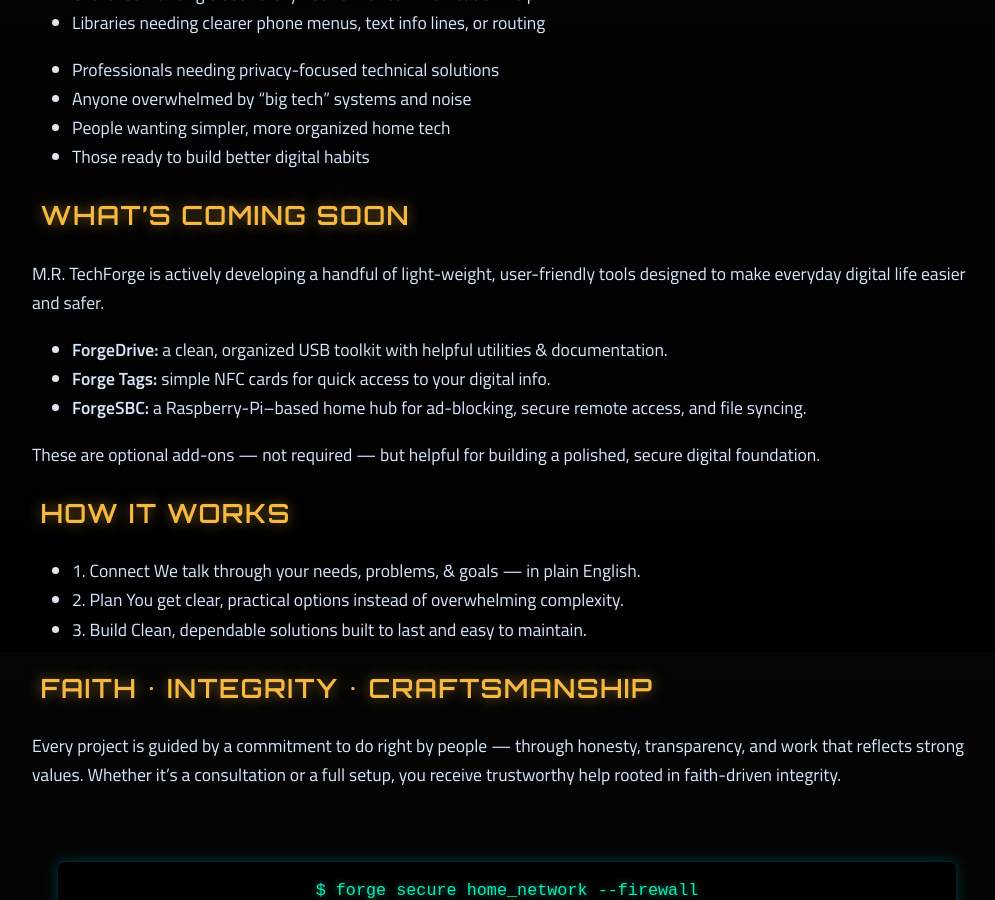
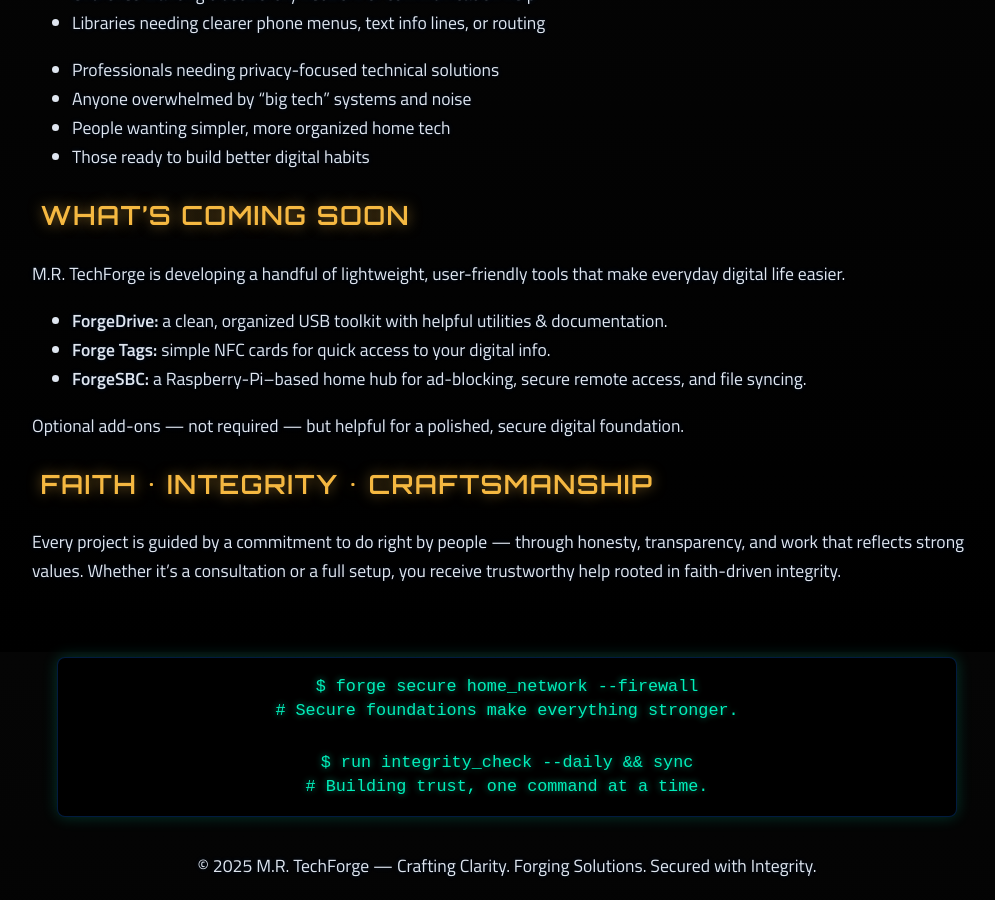
Before and after one commit to markisrt4/mrtechforge.github.io, a Jekyll site: the page built from index.md, in a window 1280 px wide and 900 px high, scrolled down 1148 px. Shown: the whole window, without its empty margins (133-1128 px from the left). Built offline with Jekyll 4.4.1, drawn with Linux system fonts in a browser that asks for light colours.

Commit message:
Update index.md

```diff
--- a/index.md
+++ b/index.md
@@ -7,173 +7,155 @@
 
 <div class="home">
 
-<!-- ================================
-     HERO SECTION (clean + lava glow)
-================================ -->
+  <!-- HERO -->
+  <section class="home-hero">
 
-<section class="home-hero">
+    <!-- Subtle embers -->
+    <div class="ember-layer">
+      <div class="ember"></div>
+      <div class="ember"></div>
+      <div class="ember"></div>
+      <div class="ember"></div>
+      <div class="ember"></div>
+      <div class="ember"></div>
+      <div class="ember"></div>
+      <div class="ember"></div>
+      <div class="ember"></div>
+      <div class="ember"></div>
+      <div class="ember"></div>
+      <div class="ember"></div>
+    </div>
 
-  <p class="hero-tagline">
-    Practical, relationship-focused tech consulting for homes, churches, libraries, and small businesses.
-  </p>
+    <p class="hero-tagline">
+      Practical, relationship-focused tech consulting for homes, churches, libraries, and small businesses.
+    </p>
 
-  <div class="hero-stamp">M.R. TECHFORGE</div>
+    <div class="hero-stamp">M.R. TECHFORGE</div>
 
-  <h1 class="hero-title">
-  <span>Crafting Practical</span>
-  <span>Tech Solutions</span>
-  <span>With Integrity & Skill</span>
-  </h1>
+    <h1 class="hero-title">
+      <span>Crafting Practical</span>
+      <span>Tech Solutions</span>
+      <span>With Integrity & Skill</span>
+    </h1>
 
-  <p class="hero-subtitle">
-    Clear, reliable, and relationship-driven technology help for your home, small business, church,
-    or community. Built on hands-on experience, a passion for Linux, and a commitment to integrity.
-  </p>
+    <p class="hero-subtitle">
+      Clear, reliable, and relationship-driven technology help for your home, small business, church,
+      or community. Built on hands-on experience, a passion for Linux, and a commitment to integrity.
+    </p>
 
-  <div class="hero-tags">
-    <span class="hero-tag">Linux</span>
-    <span class="hero-tag">Digital Security</span>
-    <span class="hero-tag">Networking</span>
-    <span class="hero-tag">Web Services</span>
-    <span class="hero-tag">Customized Tech Gadgets</span>
+    <div class="hero-tags">
+      <span class="hero-tag">Linux</span>
+      <span class="hero-tag">Digital Security</span>
+      <span class="hero-tag">Networking</span>
+      <span class="hero-tag">Web Services</span>
+      <span class="hero-tag">Customized Tech Gadgets</span>
+    </div>
 
-  </div>
+    <div class="hero-actions">
+      <a href="/services/" class="btn-glow hero-btn">Our Services</a>
+      <a href="/contact/" class="btn-outline hero-btn">Get in Touch</a>
+    </div>
 
-  <div class="hero-actions">
-    <a href="/services/" class="btn-glow hero-btn">Our Services</a>
-    <a href="/contact/" class="btn-outline hero-btn">Get in Touch</a>
-  </div>
+    <div class="hero-footnote">
+      Forging relationships — and solutions — that last.
+    </div>
 
-  <div class="hero-footnote">
-    Forging relationships — and solutions — that last.
-  </div>
-
-</section>
+  </section>
 
 
-<!-- ================================
-     WHAT WE STAND FOR
-================================ -->
-
-<section class="home-pillars">
-  <h2>What We Stand For</h2>
-
-  <div class="pillar-grid">
-
-    <div class="pillar-card">
-      <h3>Clarity</h3>
-      No confusing jargon. Clear explanations and real guidance.
-    </div>
-
-    <div class="pillar-card">
-      <h3>Reliability</h3>
-      Dependable setups built to last, not quick hacks or shortcuts.
-    </div>
-
-    <div class="pillar-card">
-      <h3>Integrity</h3>
-      Faith-driven values. Honest recommendations. Work done the right way.
-    </div>
-
-  </div>
-</section>
+  <div class="forge-divider"></div>
 
 
-<!-- ================================
-     WHO I HELP
-================================ -->
+  <!-- WHAT WE STAND FOR -->
+  <section class="home-pillars">
+    <h2>What We Stand For</h2>
 
-<section class="home-audience">
-  <h2>Who I Help</h2>
+    <div class="pillar-grid">
+      <div class="pillar-card">
+        <h3>Clarity</h3>
+        No confusing jargon. Clear explanations and real guidance.
+      </div>
 
-  <div class="audience-grid">
+      <div class="pillar-card">
+        <h3>Reliability</h3>
+        Dependable setups built to last, not quick hacks or shortcuts.
+      </div>
 
-    <div>
-      <ul>
-        <li>Families needing safer, cleaner digital setups</li>
-        <li>Small businesses seeking dependable tech guidance</li>
-        <li>Churches wanting trustworthy network or communication help</li>
-        <li>Libraries needing clearer phone menus, text info lines, or routing</li>
-      </ul>
+      <div class="pillar-card">
+        <h3>Integrity</h3>
+        Faith-driven values. Honest recommendations. Work done the right way.
+      </div>
     </div>
-
-    <div>
-      <ul>
-        <li>Professionals needing privacy-focused technical solutions</li>
-        <li>Anyone overwhelmed by “big tech” systems and noise</li>
-        <li>People wanting simpler, more organized home tech</li>
-        <li>Those ready to build better digital habits</li>
-      </ul>
-    </div>
-
-  </div>
-</section>
+  </section>
 
 
-<!-- ================================
-     PRODUCTS COMING SOON
-================================ -->
-
-<section class="home-products">
-  <h2>What’s Coming Soon</h2>
-
-  <p>
-    M.R. TechForge is actively developing a handful of light-weight, user-friendly tools designed
-    to make everyday digital life easier and safer.
-  </p>
-
-  <ul>
-    <li><strong>ForgeDrive:</strong> a clean, organized USB toolkit with helpful utilities & documentation.</li>
-    <li><strong>Forge Tags:</strong> simple NFC cards for quick access to your digital info.</li>
-    <li><strong>ForgeSBC:</strong> a Raspberry-Pi–based home hub for ad-blocking, secure remote access, and file syncing.</li>
-  </ul>
-
-  <p>
-    These are optional add-ons — not required — but helpful for building a polished, secure digital foundation.
-  </p>
-</section>
+  <div class="forge-divider"></div>
 
 
-<!-- ================================
-     HOW IT WORKS
-================================ -->
+  <!-- WHO I HELP -->
+  <section class="home-audience">
+    <h2>Who I Help</h2>
 
-<section class="home-how">
-  <h2>How It Works</h2>
+    <div class="audience-grid">
 
-  <ul class="how-steps">
+      <div>
+        <ul>
+          <li>Families needing safer, cleaner digital setups</li>
+          <li>Small businesses seeking dependable tech guidance</li>
+          <li>Churches wanting trustworthy network or communication help</li>
+          <li>Libraries needing clearer phone menus, text info lines, or routing</li>
+        </ul>
+      </div>
 
-    <li>
-      <span class="step-label">1. Connect</span>
-      We talk through your needs, problems, & goals — in plain English.
-    </li>
+      <div>
+        <ul>
+          <li>Professionals needing privacy-focused technical solutions</li>
+          <li>Anyone overwhelmed by “big tech” systems and noise</li>
+          <li>People wanting simpler, more organized home tech</li>
+          <li>Those ready to build better digital habits</li>
+        </ul>
+      </div>
 
-    <li>
-      <span class="step-label">2. Plan</span>
-      You get clear, practical options instead of overwhelming complexity.
-    </li>
-
-    <li>
-      <span class="step-label">3. Build</span>
-      Clean, dependable solutions built to last and easy to maintain.
-    </li>
-
-  </ul>
-</section>
+    </div>
+  </section>
 
 
-<!-- ================================
-     INTEGRITY SECTION
-================================ -->
+  <div class="forge-divider"></div>
 
-<section class="home-integrity">
-  <h2>Faith • Integrity • Craftsmanship</h2>
 
-  <p>
-    Every project is guided by a commitment to do right by people — through honesty, transparency,
-    and work that reflects strong values. Whether it’s a consultation or a full setup, you receive
-    trustworthy help rooted in faith-driven integrity.
-  </p>
-</section>
+  <!-- WHAT'S COMING SOON -->
+  <section class="home-products">
+    <h2>What’s Coming Soon</h2>
 
-</div> <!-- END .home -->
+    <p>
+      M.R. TechForge is developing a handful of lightweight, user-friendly tools that make everyday digital life easier.
+    </p>
+
+    <ul>
+      <li><strong>ForgeDrive:</strong> a clean, organized USB toolkit with helpful utilities & documentation.</li>
+      <li><strong>Forge Tags:</strong> simple NFC cards for quick access to your digital info.</li>
+      <li><strong>ForgeSBC:</strong> a Raspberry-Pi–based home hub for ad-blocking, secure remote access, and file syncing.</li>
+    </ul>
+
+    <p>
+      Optional add-ons — not required — but helpful for a polished, secure digital foundation.
+    </p>
+
+  </section>
+
+
+  <div class="forge-divider"></div>
+
+
+  <!-- INTEGRITY -->
+  <section class="home-integrity">
+    <h2>Faith • Integrity • Craftsmanship</h2>
+
+    <p>
+      Every project is guided by a commitment to do right by people — through honesty, transparency,
+      and work that reflects strong values. Whether it’s a consultation or a full setup, you receive
+      trustworthy help rooted in faith-driven integrity.
+    </p>
+  </section>
+
+</div>
```
